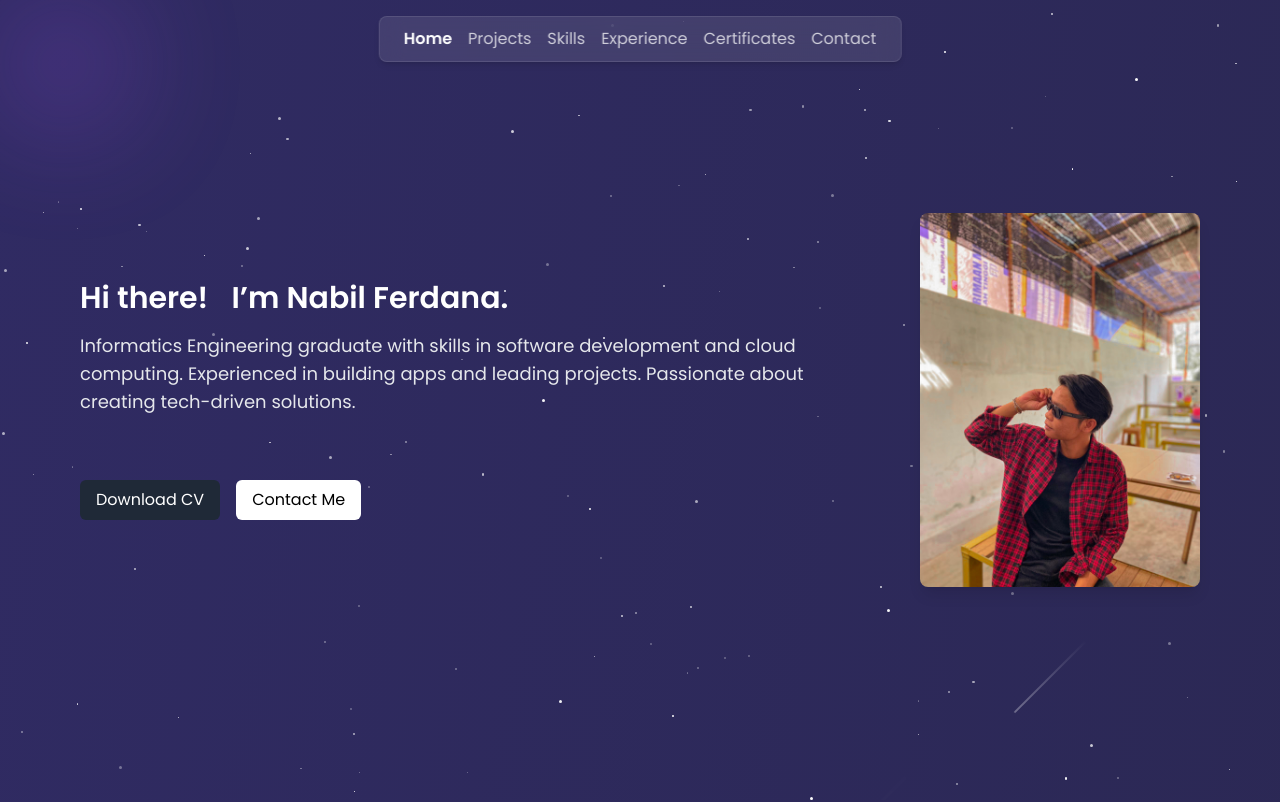
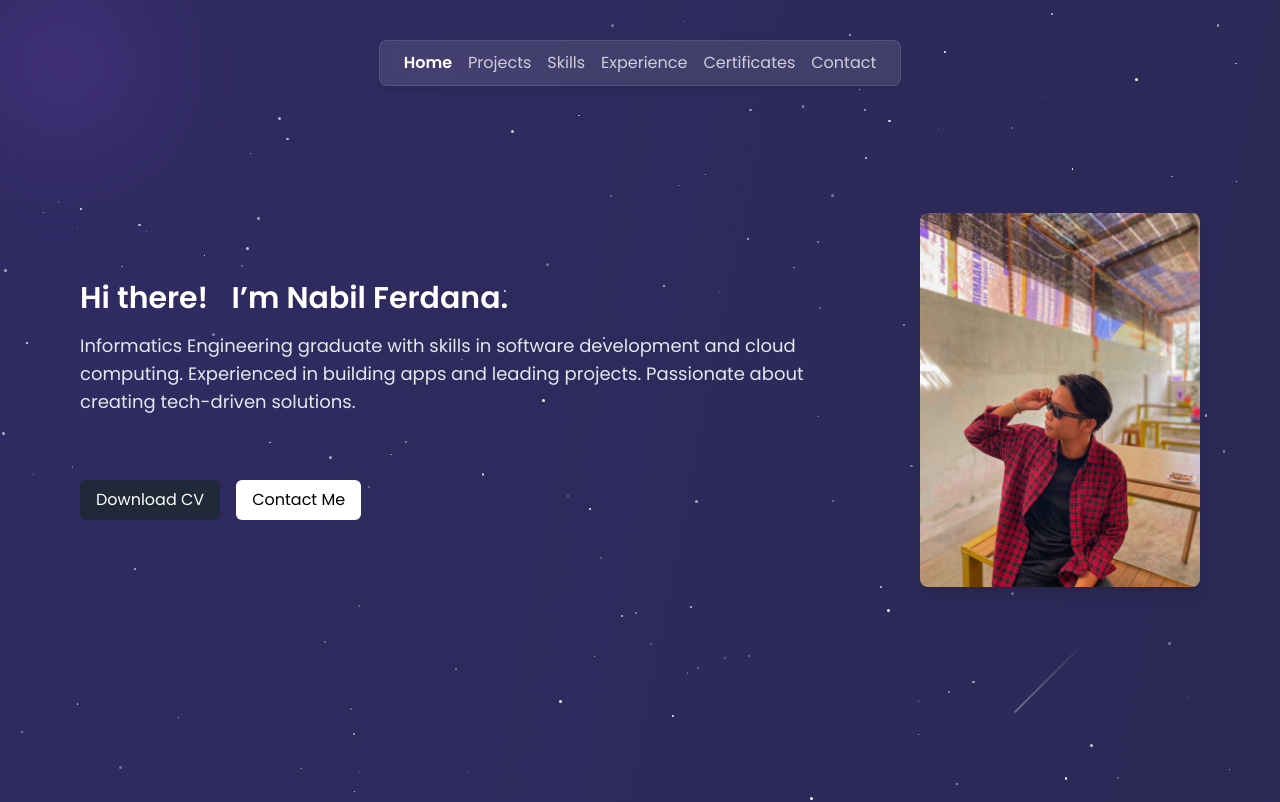
Before and after one commit to bil03/Nabil-Ferdana-Web, a React (Vite) app: page / in a window 1280 px wide. Shown: the top 802 px of the page. Built offline with nearby package versions, Linux system fonts and the light colour scheme; some icons are missing.

Commit message:
Fiks Layout Navbar

```diff
--- a/src/components/NavBar.jsx
+++ b/src/components/NavBar.jsx
@@ -28,10 +28,10 @@ function NavBar() {
   }, []);
 
   return (
-    <nav className="bg-white/10 backdrop-blur-md border border-white/10 text-white px-6 py-2.5 rounded-lg shadow-md fixed top-4 left-1/2 -translate-x-1/2 z-50">
+    <nav className="bg-white/10 backdrop-blur-md border border-white/10 text-white px-6 py-2.5 rounded-lg shadow-md ">
       <ul className="flex flex-wrap justify-center gap-x-4 gap-y-2 text-sm sm:text-base font-medium">
         {menuItems.map((item) => {
-          const id = item.toLowerCase().replace(/\s+/g, '-');
+          const id = item.toLowerCase();
           const isActive = activeSection === id;
 
           return (
```
